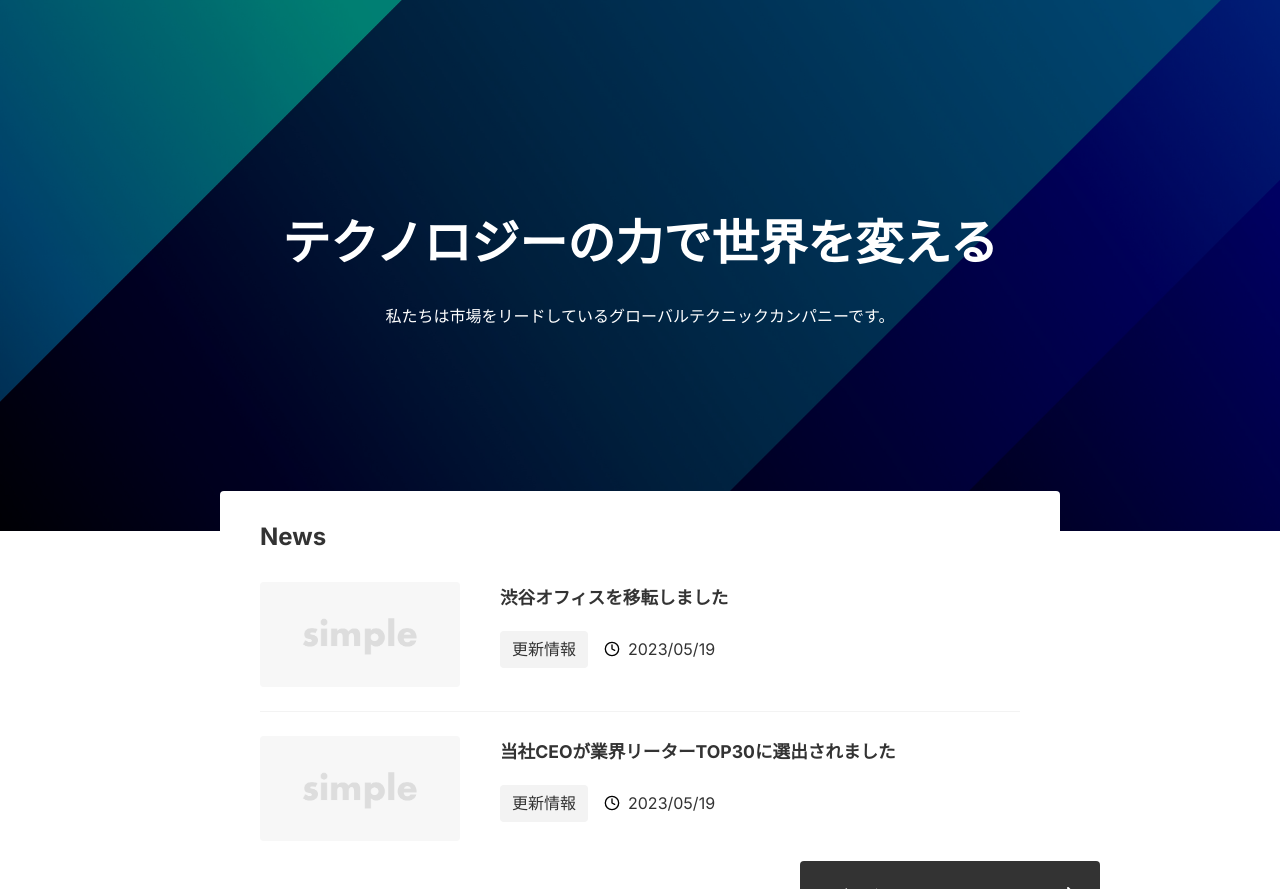
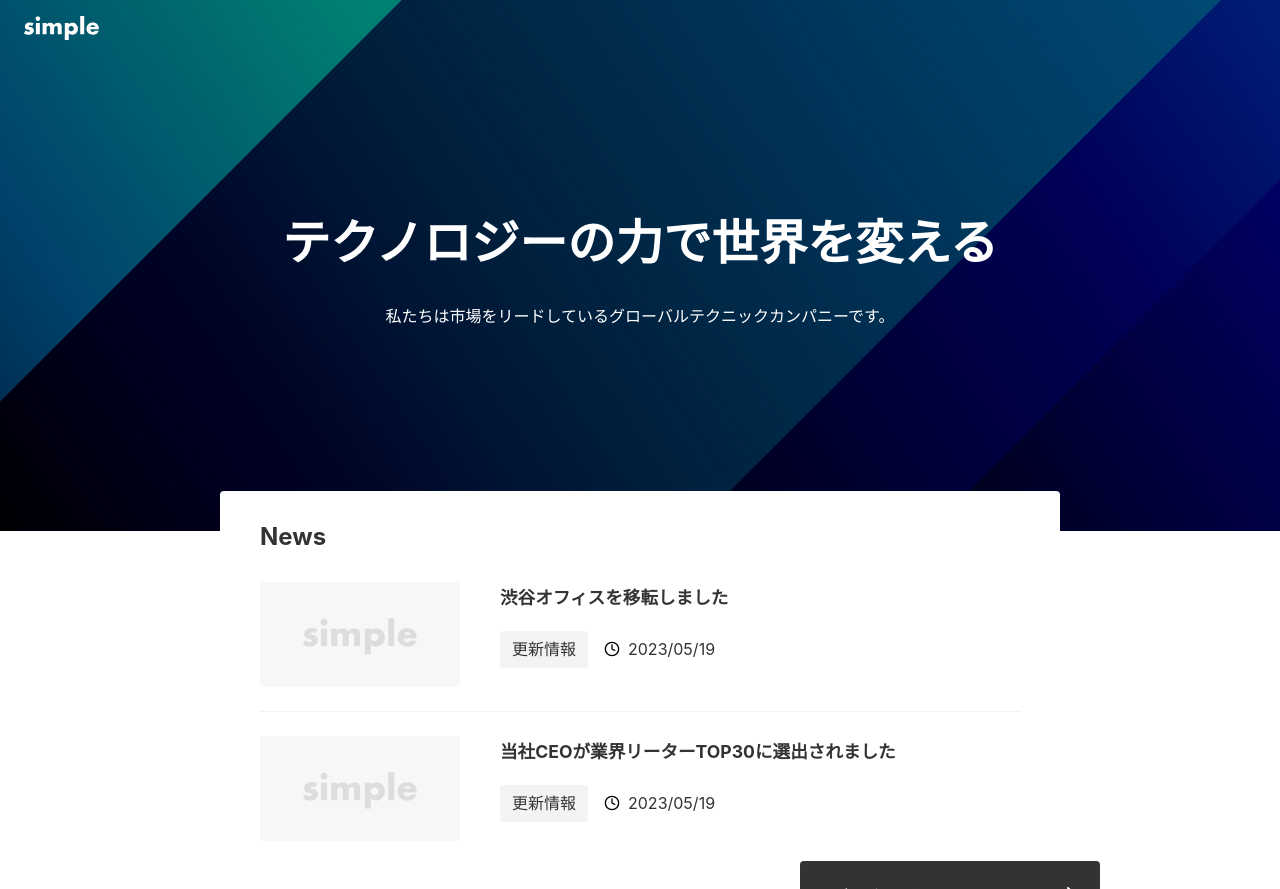
Before and after one commit to bamtech1904/nextjs-website-practice, a Next.js app: page / in a window 1280 px wide. Built offline with nearby package versions, Linux system fonts and the light colour scheme.

Commit message:
3-4-1.ヘッダーコンポーネントを作ろう

```diff
--- /dev/null
+++ b/app/_components/Header/index.module.css
@@ -0,0 +1,24 @@
+.header {
+  position: absolute;
+  padding: 16px 24px 8px;
+  z-index: 1000;
+  display: flex;
+  align-items: center;
+  justify-content: space-between;
+  width: 100%;
+}
+
+.logoLink {
+  display: flex;
+}
+
+.logo {
+  height: 24px;
+  width: auto;
+}
+
+@media (max-width: 640px) {
+  .header {
+    padding: 24px 16px 8px;
+  }
+}
--- /dev/null
+++ b/app/_components/Header/index.tsx
@@ -0,0 +1,19 @@
+import Image from "next/image";
+import styles from "./index.module.css";
+
+export default function Header() {
+  return (
+    <header className={styles.header}>
+      <a href="/" className={styles.logoLink}>
+        <Image
+          src="/logo.svg"
+          alt="SIMPLE"
+          className={styles.logo}
+          width={348}
+          height={133}
+          priority
+        />
+      </a>
+    </header>
+  );
+}
--- a/app/layout.tsx
+++ b/app/layout.tsx
@@ -1,13 +1,5 @@
-import type { Metadata } from "next";
-import { Inter } from "next/font/google";
 import "./globals.css";
-
-const inter = Inter({ subsets: ["latin"] });
-
-export const metadata: Metadata = {
-  title: "Create Next App",
-  description: "Generated by create next app",
-};
+import Header from "./_components/Header";
 
 export default function RootLayout({
   children,
@@ -15,8 +7,11 @@ export default function RootLayout({
   children: React.ReactNode;
 }>) {
   return (
-    <html lang="en">
-      <body className={inter.className}>{children}</body>
+    <html lang="ja">
+      <body>
+        <Header />
+        {children}
+      </body>
     </html>
   );
 }
```
